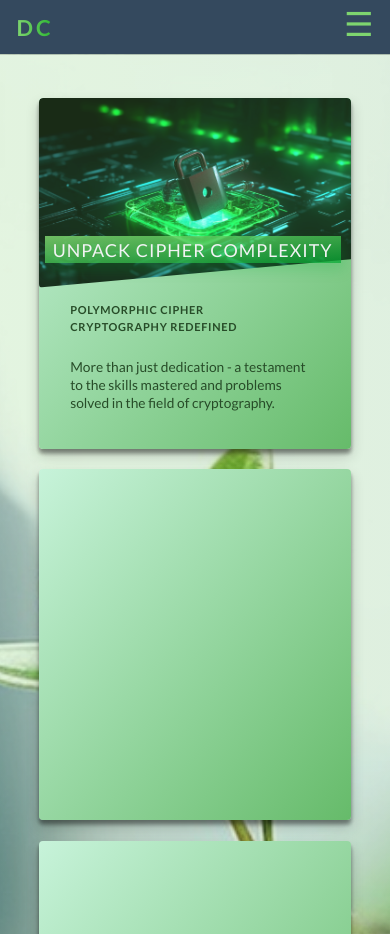
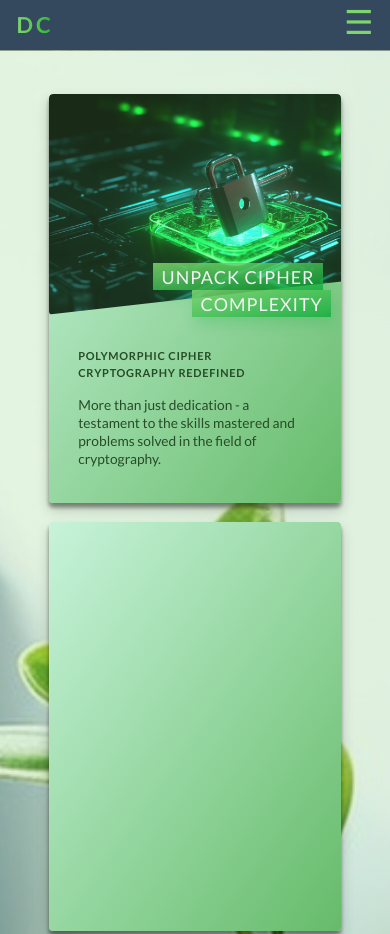
Before and after one commit to life423/portfolio, a website: page index.html in a window 390 px wide. Shown: the top 934 px of the page. Drawn offline with nearby package versions, Linux system fonts and the light colour scheme; files that its build step writes are made by us from their sources.

Commit message:
Tiles responsize for tablet and phone

```diff
--- a/src/sass/base/_breakpoints.scss
+++ b/src/sass/base/_breakpoints.scss
@@ -57,13 +57,13 @@
   //   max-height: calc((100vh - 6.4vh - 5.6vh)/2)- 2.4vh;
   // }
 
-  .header{
-    //set a height for the header in vh
-    height: 6.4vh;
-  }
+  // .header{
+  //   //set a height for the header in vh
+  //   height: 6.4vh;
+  // }
 
   .projects{
-    justify-content: center;
+
     gap: 2.4vh;
     align-content: center;
 
@@ -75,14 +75,18 @@
     .projects__tile{
       transform: none !important;
       gap:0rem;
-       max-height: calc((100vh - 6.4vh - 5.6vh)/2)- 2.4vh;
+      //  max-height: calc((100vh - 6.4vh - 5.6vh)/2)- 2.4vh;
   overflow-y: auto;
+  //set a size of the tile so that it fits on an ipad in chrome and edge
+  width: 35.2rem;
+  height: 50.98rem;
+
     }
 
-    .footer{
-      //set a height for the footer in vh
-      height: 5.6vh;
-    }
+    // .footer{
+    //   //set a height for the footer in vh
+    //   height: 5.6vh;
+    // }
 
   // .projects {
   //   gap: 4rem 0rem;
@@ -215,9 +219,12 @@
 
   .projects__tile{
       transform: none !important;
-      flex-basis: 80%;
-      height: 55.8rem;
-      // max-height: 55.8rem;
+      // flex-basis: 71%;
+      // max-height: 100%;
+      // height: 55.8rem;
+      // width: 42.2rem;
+      @include tile-size(4.25);
+
     }
 
 
```
Also changed, not shown: dist/assets/css/main.min.css, 1 other file.
